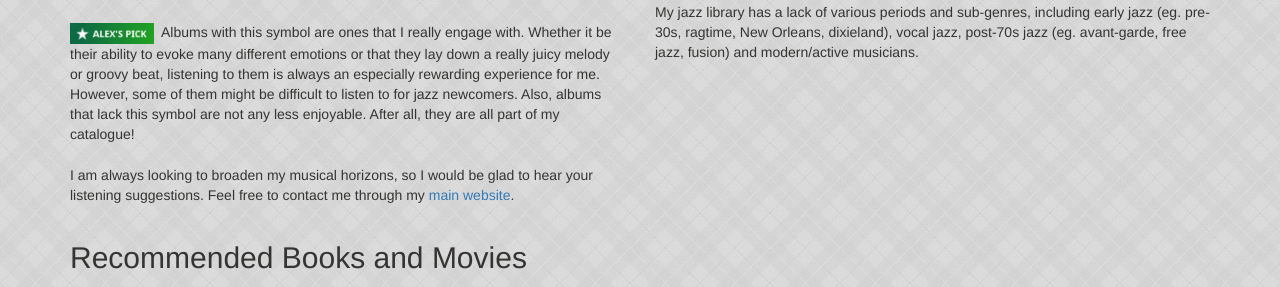
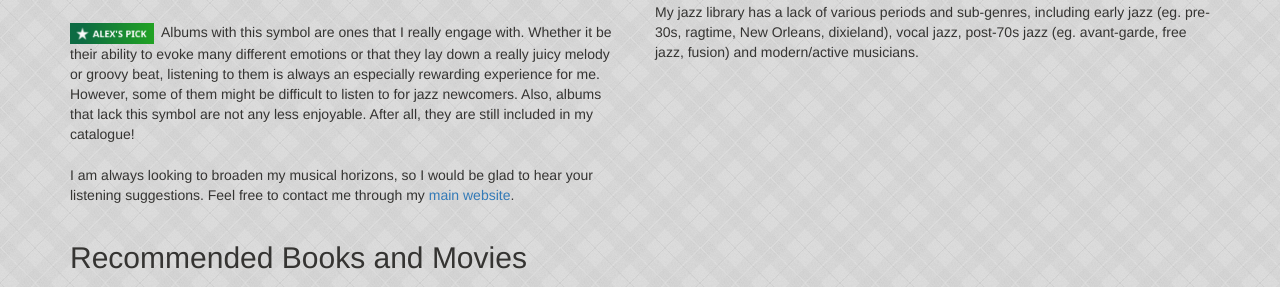
Before and after one commit to gondek/jazz-catalogue, a Jekyll site: the page built from about.html, in a window 1280 px wide. Shown: the part 241-528 px from the top of the page. Built offline with Jekyll 4.4.1, drawn with Linux system fonts in a browser that asks for light colours.

Commit message:
Changed "picks" description

```diff
--- a/about.html
+++ b/about.html
@@ -9,7 +9,7 @@ id: about
 
     <p>Originally when asked for jazz recommendations, I would send people a long list of youtube links. It eventually became unwieldy, so I organized it into this website. For the full list in plain text, along with any other (non-jazz) albums in my music collection, <a href="{{ site.baseurl }}/list.txt">click here</a>.</p>
 
-    <p><img class="pick" src="{{ site.baseurl }}/assets/css/pick.png" alt="Alex's Picks">&nbsp; Albums with this symbol are ones that I really engage with. Whether it be their ability to evoke many different emotions or that they lay down a really juicy melody or groovy beat, listening to them is always an especially rewarding experience for me. However, some of them might be difficult to listen to for jazz newcomers. Also, albums that lack this symbol are not any less enjoyable. After all, they are all part of my catalogue!</p>
+    <p><img class="pick" src="{{ site.baseurl }}/assets/css/pick.png" alt="Alex's Picks">&nbsp; Albums with this symbol are ones that I really engage with. Whether it be their ability to evoke many different emotions or that they lay down a really juicy melody or groovy beat, listening to them is always an especially rewarding experience for me. However, some of them might be difficult to listen to for jazz newcomers. Also, albums that lack this symbol are not any less enjoyable. After all, they are still included in my catalogue!</p>
 
     <p>I am always looking to broaden my musical horizons, so I would be glad to hear your listening suggestions. Feel free to contact me through my <a href="{{ site.alex_url }}">main website</a>.</p>
   </div>
```
Also changed, not shown: _posts/2016-01-29-blowin-the-blues-away.md (+1 -0 lines), _posts/2017-05-15-earfood.md (+0 -1 lines).
